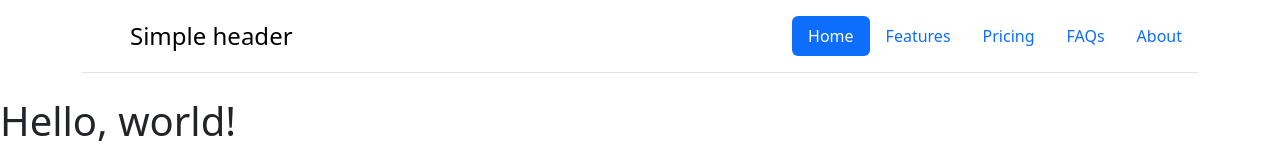
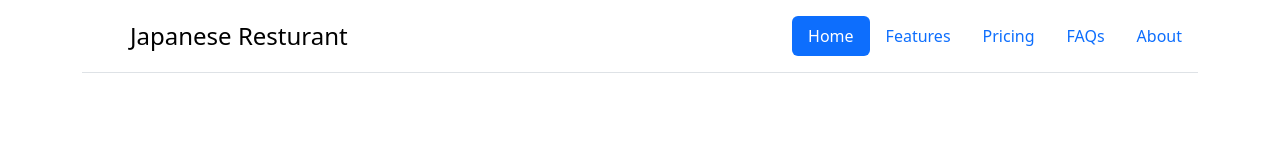
Before and after one commit to Huaao0808/Huaao0808.github.io, a plain HTML site: page index.html in a window 1280 px wide. Shown: the top 166 px of the page. Drawn offline with nearby package versions, Linux system fonts and the light colour scheme.

Commit message:
Update index.html

```diff
--- a/index.html
+++ b/index.html
@@ -7,8 +7,8 @@
     <link href="https://cdn.jsdelivr.net/npm/bootstrap@5.3.7/dist/css/bootstrap.min.css" rel="stylesheet" integrity="sha384-LN+7fdVzj6u52u30Kp6M/trliBMCMKTyK833zpbD+pXdCLuTusPj697FH4R/5mcr" crossorigin="anonymous">
   </head>
   <body>
-    <div class="container"> <header class="d-flex flex-wrap justify-content-center py-3 mb-4 border-bottom"> <a href="/" class="d-flex align-items-center mb-3 mb-md-0 me-md-auto link-body-emphasis text-decoration-none"> <svg class="bi me-2" width="40" height="32" aria-hidden="true"><use xlink:href="#bootstrap"></use></svg> <span class="fs-4">Simple header</span> </a> <ul class="nav nav-pills"> <li class="nav-item"><a href="#" class="nav-link active" aria-current="page">Home</a></li> <li class="nav-item"><a href="#" class="nav-link">Features</a></li> <li class="nav-item"><a href="#" class="nav-link">Pricing</a></li> <li class="nav-item"><a href="#" class="nav-link">FAQs</a></li> <li class="nav-item"><a href="#" class="nav-link">About</a></li> </ul> </header> </div>
-    <h1>Hello, world!</h1>
+    <div class="container"> <header class="d-flex flex-wrap justify-content-center py-3 mb-4 border-bottom"> <a href="/" class="d-flex align-items-center mb-3 mb-md-0 me-md-auto link-body-emphasis text-decoration-none"> <svg class="bi me-2" width="40" height="32" aria-hidden="true"><use xlink:href="#bootstrap"></use></svg> <span class="fs-4">Japanese Resturant</span> </a> <ul class="nav nav-pills"> <li class="nav-item"><a href="#" class="nav-link active" aria-current="page">Home</a></li> <li class="nav-item"><a href="#" class="nav-link">Features</a></li> <li class="nav-item"><a href="#" class="nav-link">Pricing</a></li> <li class="nav-item"><a href="#" class="nav-link">FAQs</a></li> <li class="nav-item"><a href="#" class="nav-link">About</a></li> </ul> </header> </div>
+
     <div class="px-4 py-5 my-5 text-center"> <img class="d-block mx-auto mb-4" src="/docs/5.3/assets/brand/bootstrap-logo.svg" alt="" width="72" height="57"> <h1 class="display-5 fw-bold text-body-emphasis">Centered hero</h1> <div class="col-lg-6 mx-auto"> <p class="lead mb-4">Quickly design and customize responsive mobile-first sites with Bootstrap, the world’s most popular front-end open source toolkit, featuring Sass variables and mixins, responsive grid system, extensive prebuilt components, and powerful JavaScript plugins.</p> <div class="d-grid gap-2 d-sm-flex justify-content-sm-center"> <button type="button" class="btn btn-primary btn-lg px-4 gap-3">Primary button</button> <button type="button" class="btn btn-outline-secondary btn-lg px-4">Secondary</button> </div> </div> </div>
    <div class="container px-4 py-5" id="featured-3"> <h2 class="pb-2 border-bottom">Columns with icons</h2> <div class="row g-4 py-5 row-cols-1 row-cols-lg-3"> <div class="feature col"> <div class="feature-icon d-inline-flex align-items-center justify-content-center text-bg-primary bg-gradient fs-2 mb-3"> <svg class="bi" width="1em" height="1em" aria-hidden="true"><use xlink:href="#collection"></use></svg> </div> <h3 class="fs-2 text-body-emphasis">Featured title</h3> <p>Paragraph of text beneath the heading to explain the heading. We'll add onto it with another sentence and probably just keep going until we run out of words.</p> <a href="#" class="icon-link">
 Call to action
```
